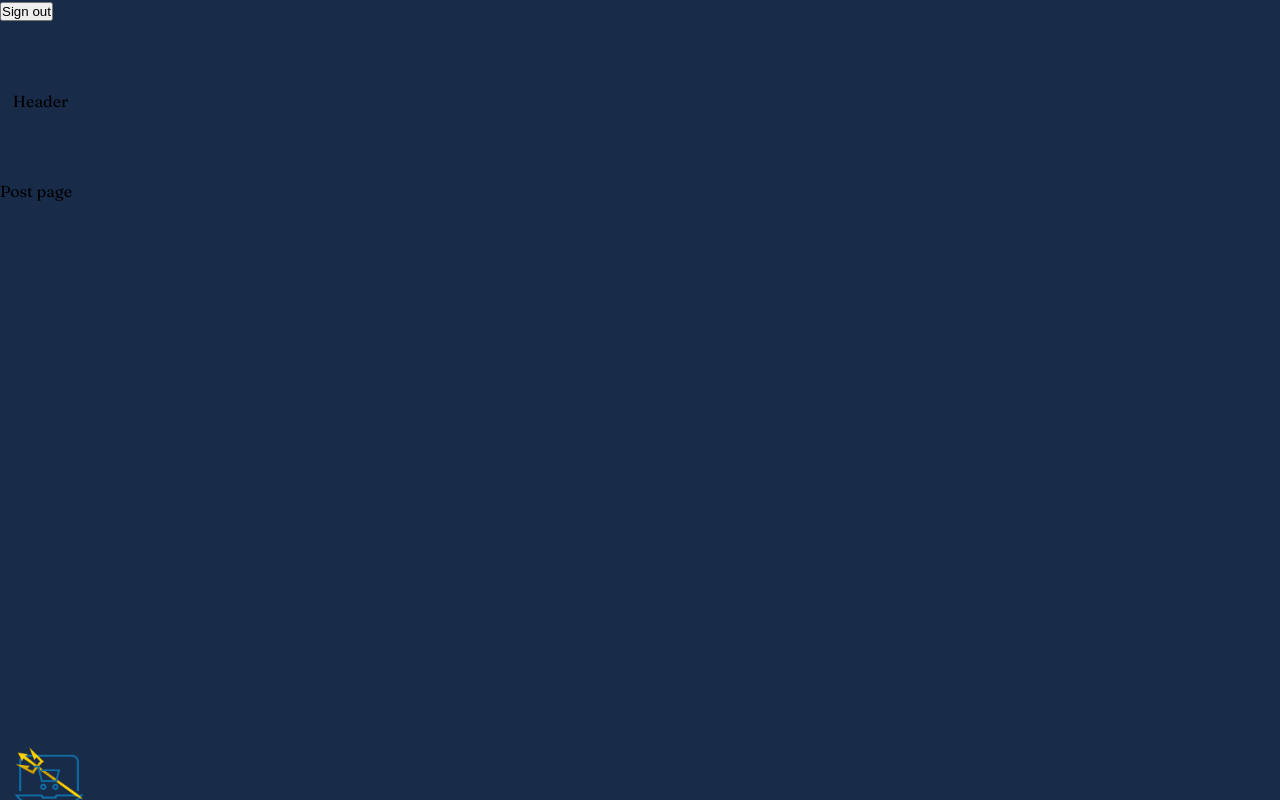
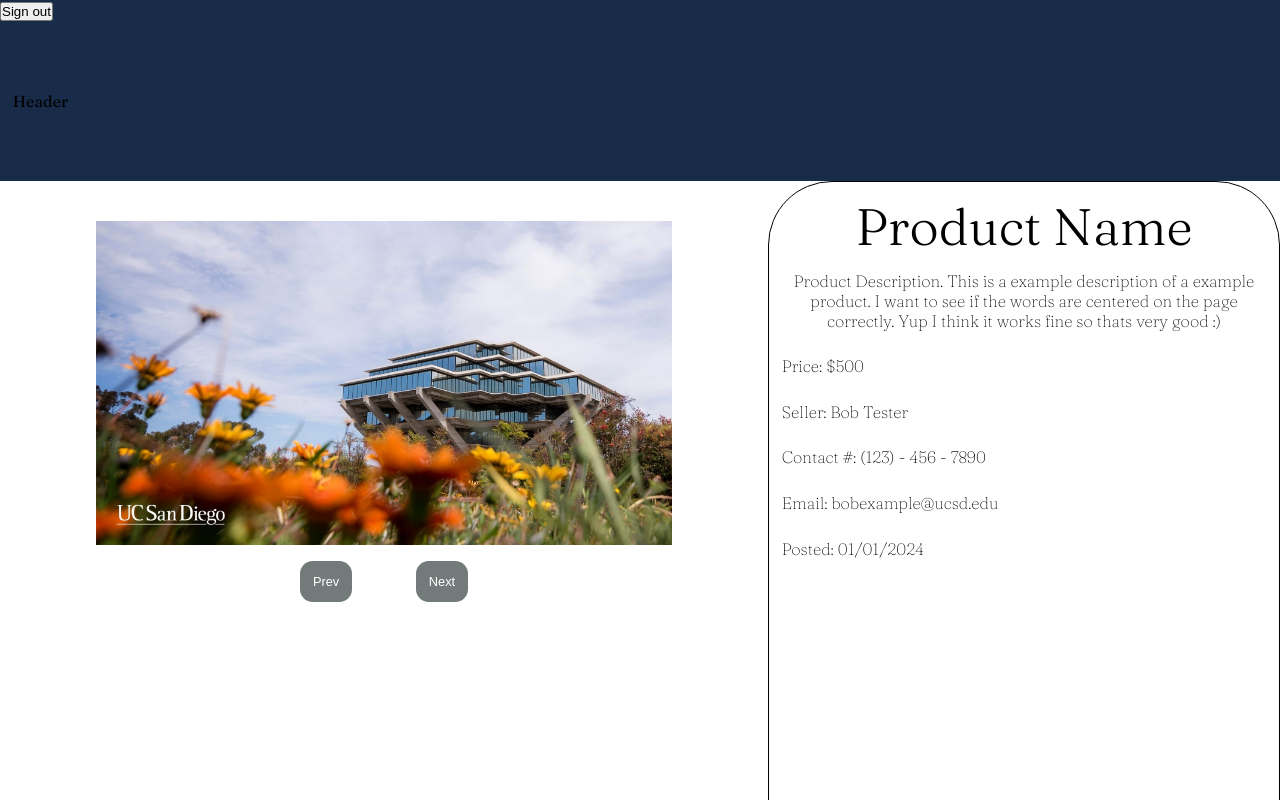
Before and after one commit to acmucsd-projects/fa23-hack-team-4, a Next.js app in the folder client/: page /dashboard/post in a window 1280 px wide. Shown: the top 800 px of the page. Built offline with nearby package versions, Linux system fonts and the light colour scheme.

Commit message:
PostPage initial changes

```diff
--- a/client/src/app/dashboard/post/page.js
+++ b/client/src/app/dashboard/post/page.js
@@ -1,9 +1,93 @@
-
+"use client"
+import React, { useState } from 'react';
+import styles from './page.module.css'
 
 export default function Post() {
     return (
-        <section>
-            Post page
+        <section className = {styles.main}>
+            <div className = {styles.box}>
+                <Title/>
+                <Description />
+                <Information />
+            </div>
+            <div >
+                <ImageSlide />
+            </div>
         </section>
     )
 }
+
+
+
+function Title(){
+    return (
+        <div>
+            <h1 className = {styles.title}> Product Name</h1>
+        </div>
+    )
+}
+
+function Description(){
+    return (
+        <div >
+            <h2 className={styles.description} >Product Description. This is a example description of a example product. I want to see if the words are centered on the page correctly. Yup I think it works fine so thats very good :) </h2>
+        </div>
+    )
+}
+
+function Information(){
+    return (
+        <div >
+            <h2 className = {styles.info} >
+                Price: $500
+            </h2>
+            <h2 className = {styles.info} >
+                Seller: Bob Tester
+            </h2>
+            <h2 className = {styles.info} >
+                Contact #:  (123) - 456 - 7890
+            </h2>
+            <h2 className = {styles.info} >
+                Email:  bobexample@ucsd.edu
+            </h2>
+            <h2 className = {styles.info} >
+                Posted:  01/01/2024
+            </h2>
+        </div>
+    )
+}
+
+
+
+function ImageSlide(){
+
+    const images = ["/images/geisel-free-background.jpeg", "/images/black.jpeg", "/images/TM-logo.png"];
+    const [x, setx] = useState(0);
+
+    const handlePrevious = () => {
+        // Decrease the index, and loop to the last image if at the beginning
+        setx((index) => (index === 0 ? images.length - 1 : index - 1));
+    };
+
+    const handleNext = () => {
+        // Increase the index, and loop to the first image if at the end
+        setx((index) => (index === images.length - 1 ? 0 : index + 1));
+    };
+
+    return (
+        <div className = {styles.imgbutset}>
+            <div >
+                <img src = {images[x]} className = {styles.img}  />
+            </div>
+
+
+            <div >
+                <button onClick = {handlePrevious} className= {styles.button} >Prev</button>
+                <button onClick = {handleNext} className = {styles.button1} >Next</button>
+            </div>
+
+
+        </div>
+
+    )
+}
--- /dev/null
+++ b/client/src/app/dashboard/post/page.module.css
@@ -0,0 +1,78 @@
+  .main {
+    height: 100vh;
+    background-color: white;
+  }
+
+  .title {
+    text-align: center;
+    font-size: 4vw;
+    font-weight: 300;
+    position: relative;
+  }
+
+  .description {
+    text-align: center;
+    font-size: 1.3vw;
+    font-weight: 50;
+    position: relative;
+    margin: 1vw;
+  }
+
+  .info {
+    text-align: left;
+    font-size: 1.3vw;
+    font-weight: 50;
+    position: relative;
+    margin-left: 1vw;
+    margin-top: 2vw;
+    margin-bottom: 1vw;
+  }
+
+
+  .box {
+    border-width: 1px;
+    border-style: solid;
+    border-color: black;
+    border-width: thin;
+    padding-top: 1vw;
+    position: relative;
+    margin-left: 60vw;
+    height: 100vh;
+    width: 40vw;
+    border-radius: 5vw 5vw ;
+  }
+
+  .img {
+    max-width: 45vw;
+    max-height: 60vh;
+    position: relative;
+    margin-bottom: 1.5vh;
+  }
+
+  .button {
+    background: rgb(114, 122, 122);
+    color: white;
+    border: 0px;;
+    position: relative;
+    padding: 1vw;
+    font-size: 1vw;
+    border-radius: 1vw 1vw ;
+  }
+
+  .button1 {
+    background: rgb(114, 122, 122);
+    color: white;
+    border: 0px;;
+    position: relative;
+    margin-left: 5vw;
+    padding: 1vw;
+    font-size: 1vw;
+    border-radius: 1vw 1vw ;
+  }
+
+  .imgbutset{
+    position: relative;
+    text-align: center;
+    left: -20vw;
+    top: -95vh;
+  }
```
